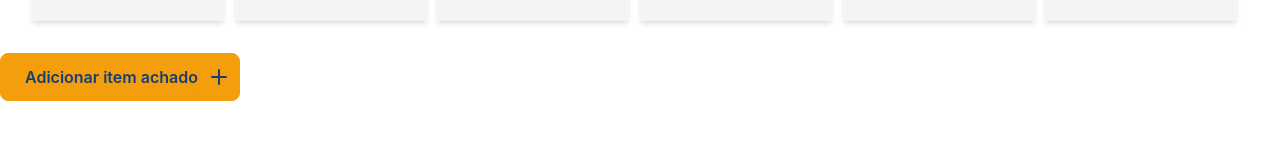
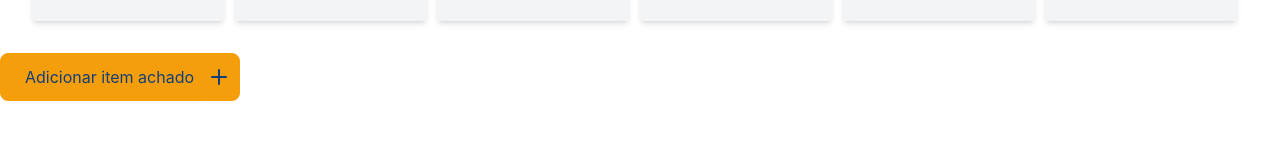
Before and after one commit to zlimaz/2025-1-AcheiUnB-Testes, a Vue app in the folder web/: page /#/lost in a window 1280 px wide. Shown: the part 211-366 px from the top of the page. Built offline with nearby package versions, Linux system fonts and the light colour scheme; a web font is replaced by a local one.

Commit message:
feat: update Button-Add

```diff
--- a/web/src/components/Button-Add.vue
+++ b/web/src/components/Button-Add.vue
@@ -3,7 +3,7 @@
   class="rounded-lg relative w-60 h-12 cursor-pointer flex items-center border border-laranja bg-laranja group hover:bg-laranja active:bg-laranja active:border-laranja"
 >
   <span
-    class="text-azul font-semibold ml-6 transform group-hover:translate-x-0"
+    class="text-azul font-inter ml-6 transform group-hover:translate-x-0"
     >Adicionar item achado</span
   >
   <span
```
